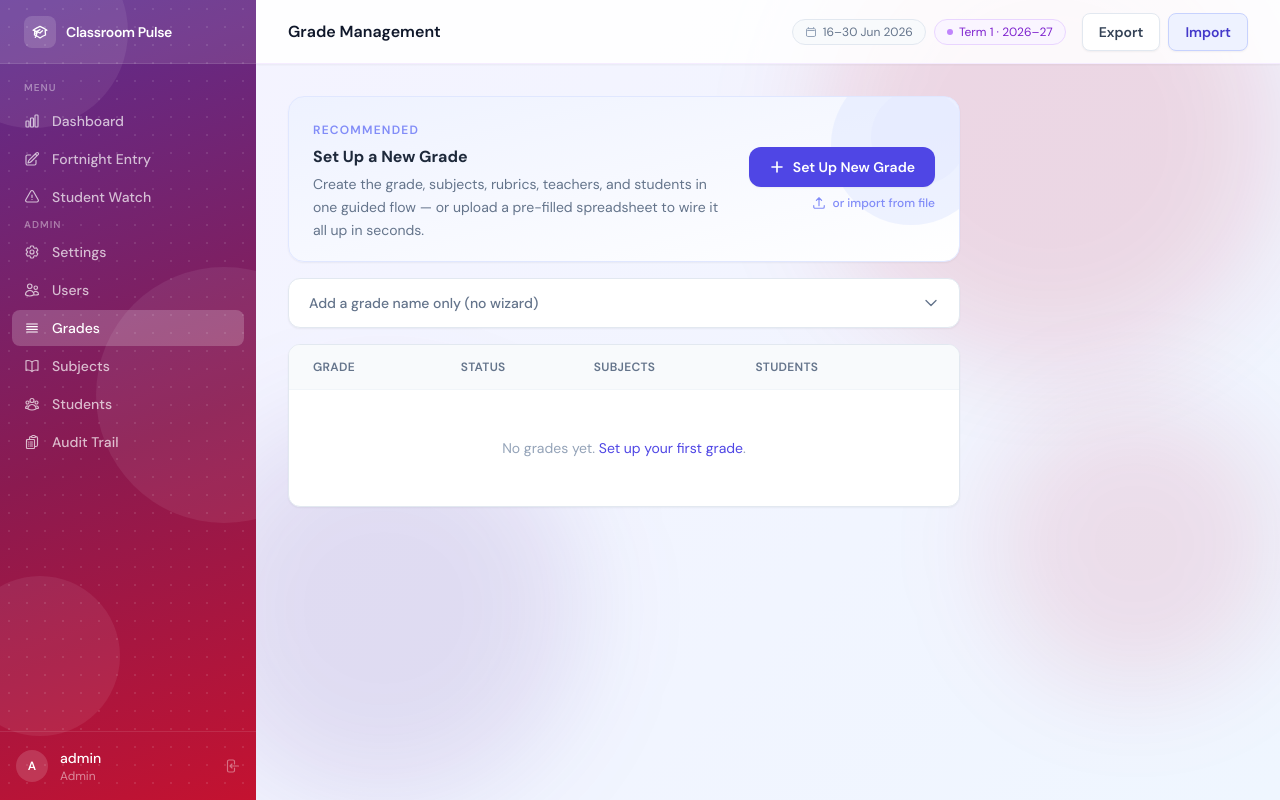
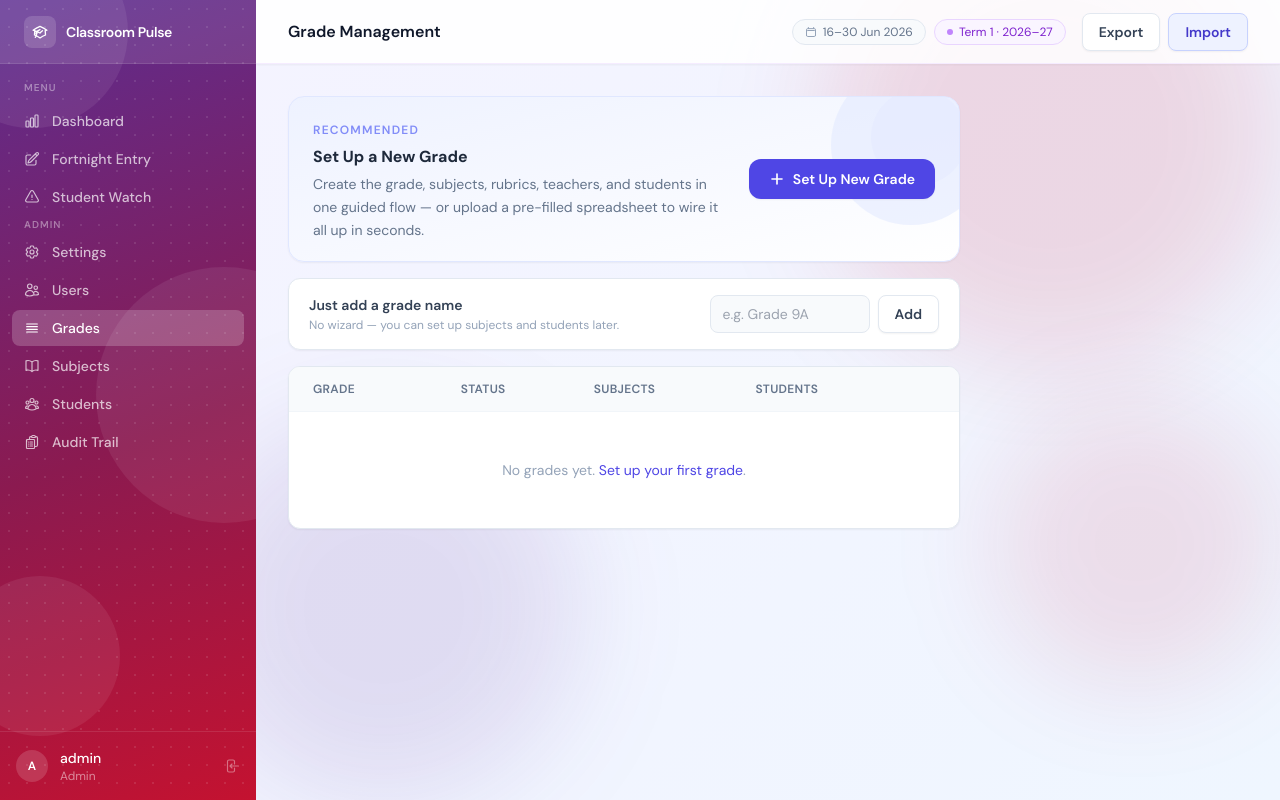
Before and after one commit to sgchandy404/tsja_classroom_pulse, a Flask app: page /admin/grades in a window 1280 px wide. Run offline with Flask 3, Linux system fonts and the light colour scheme; a user stored in the database is signed in; data comes from the database, SQL or seed files in the repository; data that the repository does not hold is empty; some libraries are stand-ins or nearby versions.

Commit message:
style: simplify grades page quick-add — inline banner, no dropdown
Removed 'or import from file' from hero card. Replaced the collapsible
<details> with a compact always-visible banner: label + subtext on the
left, name input + Add button inline on the right.

Co-Authored-By: Claude Sonnet 4.6 <noreply@anthropic.com>

```diff
--- a/src/templates/admin/grades.html
+++ b/src/templates/admin/grades.html
@@ -44,40 +44,29 @@
           </svg>
           Set Up New Grade
         </a>
-        <a href="{{ url_for('admin.composite_import_grade') }}"
-           class="inline-flex items-center gap-1.5 text-xs font-medium text-indigo-400 hover:text-indigo-600 transition-colors">
-          <svg class="h-3.5 w-3.5" fill="none" viewBox="0 0 24 24" stroke-width="2" stroke="currentColor">
-            <path stroke-linecap="round" stroke-linejoin="round"
-                  d="M3 16.5v2.25A2.25 2.25 0 005.25 21h13.5A2.25 2.25 0 0021 18.75V16.5m-13.5-9L12 3m0 0l4.5 4.5M12 3v13.5"/>
-          </svg>
-          or import from file
-        </a>
       </div>
     </div>
   </div>
 
-  {# ── Quick add (secondary) ── #}
-  <details class="group rounded-xl border border-slate-200 bg-white shadow-sm">
-    <summary class="flex cursor-pointer items-center justify-between px-5 py-3.5 text-sm font-medium text-slate-500
-                    hover:text-slate-700 transition-colors list-none">
-      <span>Add a grade name only (no wizard)</span>
-      <svg class="h-4 w-4 transition-transform group-open:rotate-180" fill="none" viewBox="0 0 24 24" stroke-width="2" stroke="currentColor">
-        <path stroke-linecap="round" stroke-linejoin="round" d="m19.5 8.25-7.5 7.5-7.5-7.5"/>
-      </svg>
-    </summary>
-    <div class="border-t border-slate-100 px-5 py-4">
-      <form method="POST" action="{{ url_for('admin.new_grade') }}" class="flex gap-3">
+  {# ── Quick add ── #}
+  <div class="rounded-xl border border-slate-200 bg-white shadow-sm px-5 py-4">
+    <div class="flex flex-col sm:flex-row sm:items-center gap-3">
+      <div class="flex-1 min-w-0">
+        <p class="text-sm font-semibold text-slate-700">Just add a grade name</p>
+        <p class="text-xs text-slate-400 mt-0.5">No wizard — you can set up subjects and students later.</p>
+      </div>
+      <form method="POST" action="{{ url_for('admin.new_grade') }}" class="flex gap-2 shrink-0">
         <input type="text" name="name" placeholder="e.g. Grade 9A" required
-               class="flex-1 rounded-lg border border-slate-200 bg-white px-3.5 py-2 text-sm text-slate-800 shadow-sm
-                      focus:border-indigo-400 focus:outline-none focus:ring-1 focus:ring-indigo-400" />
+               class="w-40 rounded-lg border border-slate-200 bg-slate-50 px-3 py-2 text-sm text-slate-800
+                      focus:border-indigo-400 focus:bg-white focus:outline-none focus:ring-1 focus:ring-indigo-400 transition-colors" />
         <button type="submit"
-                class="rounded-lg bg-slate-700 px-5 py-2 text-sm font-semibold text-white shadow-sm hover:bg-slate-600 transition-colors">
-          Add Grade
+                class="rounded-lg border border-slate-200 bg-white px-4 py-2 text-sm font-semibold text-slate-700
+                       shadow-sm hover:bg-slate-50 transition-colors">
+          Add
         </button>
       </form>
-      <p class="mt-2 text-xs text-slate-400">Creates the grade with no subjects, rubrics, or students. You'll need to set those up separately.</p>
     </div>
-  </details>
+  </div>
   {% endif %}
 
   {# ── Grade list ── #}
```
